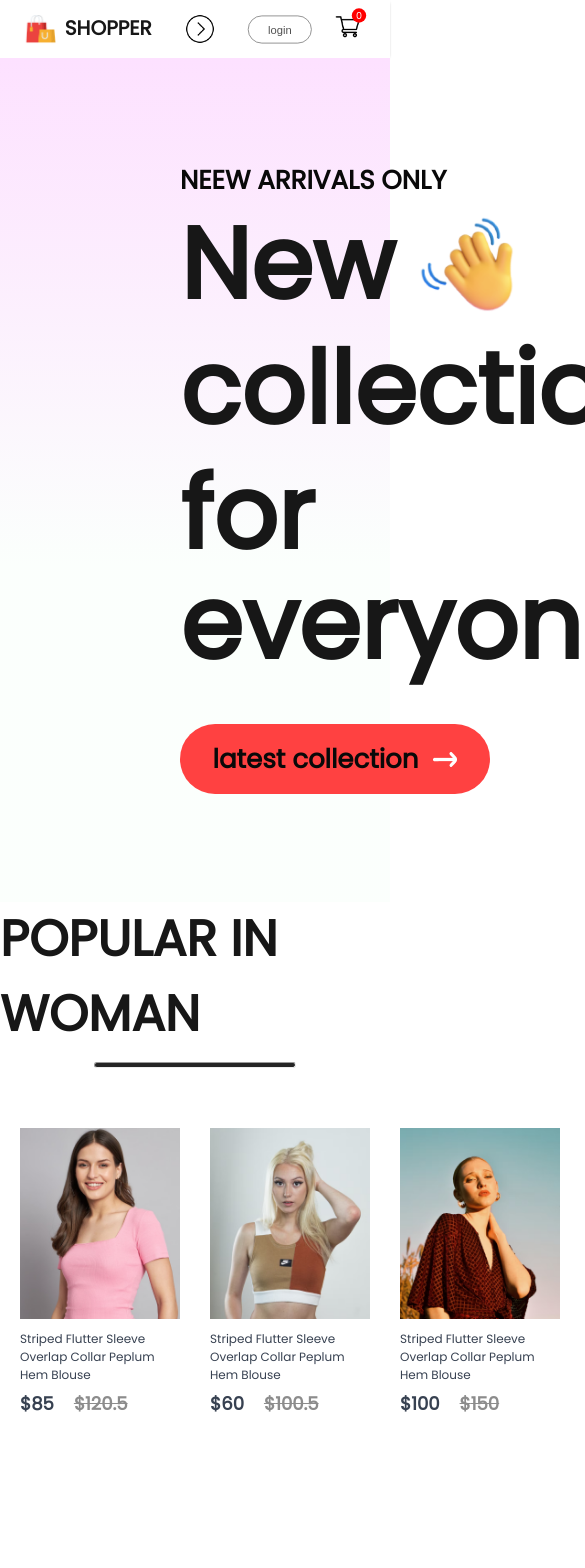
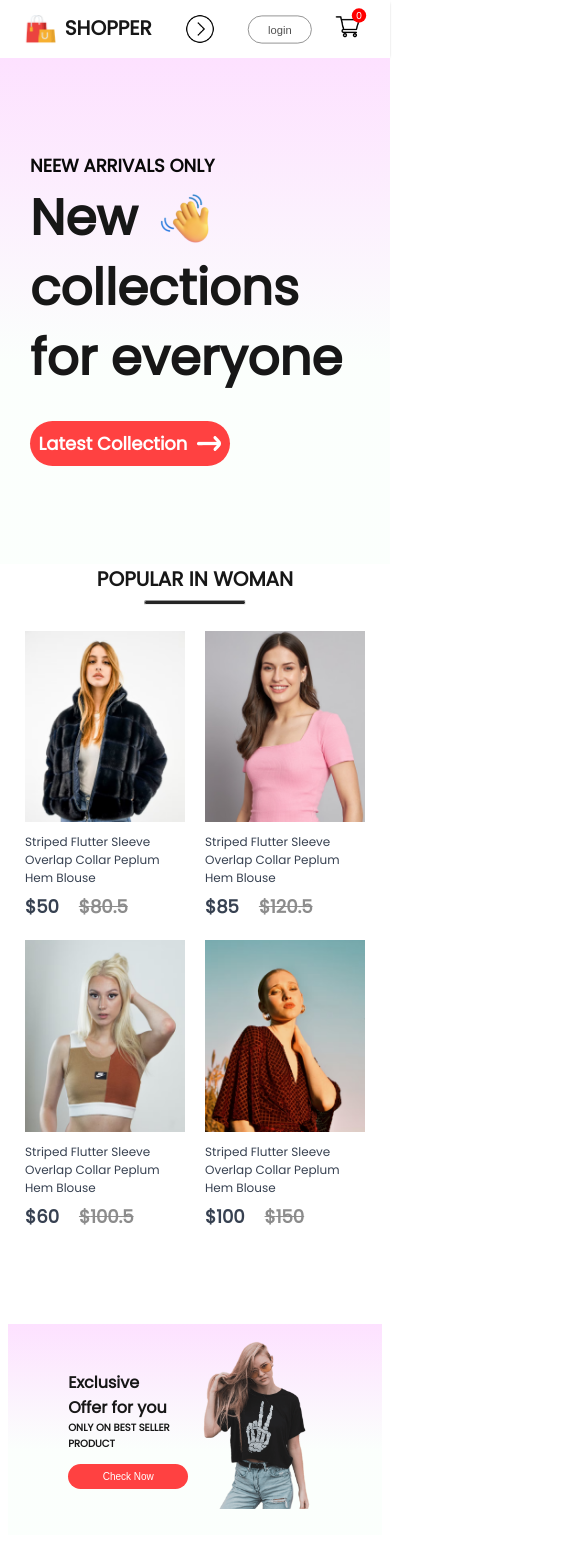
Before and after one commit to React-projects/E-commerce-web, a React (Create React App) app: page / in a window 390 px wide. Shown: the top 1568 px of the page, 585 px wide, since content can reach past the window. Built offline with nearby package versions, Linux system fonts and the light colour scheme.

Commit message:
responsive to hero and popular and newcollections and offers and newletter sections

```diff
--- a/src/Components/Hero/Hero.css
+++ b/src/Components/Hero/Hero.css
@@ -3,6 +3,7 @@
 	background: linear-gradient(180deg, #fde1ff, #e1ffea22 60%);
 	display: flex;
 }
+
 .hero-left {
 	flex: 1;
 	display: flex;
@@ -12,25 +13,30 @@
 	line-height: 1.1;
 	gap: 15px;
 }
+
 .hero-left h2 {
 	color: #090909;
 	font-size: 26px;
 	font-weight: 600;
 }
+
 .hero-left p {
 	color: #171717;
 	font-size: 100px;
 	font-weight: 700;
 }
-.hero-hand-icon{
+
+.hero-hand-icon {
 	display: flex;
 	align-items: center;
 	gap: 20px;
 }
-.hero-hand-icon img{
+
+.hero-hand-icon img {
 	width: 105px;
 }
-.hero-latest-btn{
+
+.hero-latest-btn {
 	display: flex;
 	justify-content: center;
 	align-items: center;
@@ -48,6 +54,13 @@
 	font-size: 22px;
 	font-weight: 500;
 }
+
+.hero-latest-btn h2 {
+
+	color: white !important;
+
+}
+
 .hero-right {
 	flex: 1;
 	display: flex;
@@ -55,3 +68,126 @@
 	justify-content: center;
 
 }
+
+/*  ! Responsive  */
+@media(max-width:1280px) {
+	.hero-left {
+		padding-left: 100px;
+	}
+
+	.hero-left h2 {
+		font-size: 22px;
+	}
+
+	.hero-left p {
+		font-size: 60px;
+	}
+
+	.hero-hand-icon img {
+		width: 80px;
+	}
+
+	.hero-latest-btn {
+		gap: 10px;
+		width: 250px;
+		height: 60px;
+		margin-top: 20px;
+		font-size: 18px;
+	}
+
+	.hero-right img {
+		width: 500px;
+
+	}
+}
+
+@media(max-width:1024px) {
+	.hero-left {
+		padding-left: 80px;
+	}
+
+	.hero-left h2 {
+		font-size: 20px;
+	}
+
+	.hero-left p {
+		font-size: 50px;
+	}
+
+	.hero-hand-icon img {
+		width: 65px;
+	}
+
+	.hero-latest-btn {
+		width: 220px;
+		height: 50px;
+		font-size: 16px;
+	}
+
+	.hero-right img {
+		width: 400px;
+
+	}
+}
+
+@media(max-width:800px) {
+	.hero {
+		height: 70vh;
+	}
+
+	.hero-left {
+		padding-left: 30px;
+	}
+
+	.hero-left h2 {
+		font-size: 16px;
+	}
+
+	.hero-left p {
+		font-size: 40px;
+	}
+
+	.hero-hand-icon img {
+		width: 50px;
+	}
+
+	.hero-latest-btn {
+		width: 175px;
+		height: 40px;
+		font-size: 16px;
+	}
+
+	.hero-right img {
+		width: 300px;
+
+	}
+}
+
+@media(max-width:500px) {
+	.hero {
+		flex-direction: column;
+		height: 60vh;
+	}
+
+	.hero-left h2 {
+		font-size: 18px;
+	}
+
+	.hero-left p {
+		font-size: 50px;
+	}
+
+	.hero-hand-icon img {
+		width: 55px;
+	}
+
+	.hero-latest-btn {
+		width: 200px;
+		height: 45px;
+		font-size: 14px;
+	}
+
+	.hero-right {
+		display: none;
+	}
+}
--- a/src/Components/Hero/Hero.jsx
+++ b/src/Components/Hero/Hero.jsx
@@ -17,7 +17,7 @@
           <p>collections</p>
           <p>for everyone</p>
           <div className="hero-latest-btn">
-            <h2>latest collection</h2>
+            <h2>Latest Collection</h2>
             <img src={ArrowIcon} alt="arrow-image" />
           </div>
         </>
--- a/src/Components/NewCollections/NewCollections.css
+++ b/src/Components/NewCollections/NewCollections.css
@@ -26,3 +26,66 @@
 margin-top: 50px;
 gap: 30px;
 }
+/*  ! Responsive  */
+@media(max-width:1280px) {
+
+
+  .new-collections h1 {
+    font-size: 40px;
+  }
+
+  .new-collections hr {
+    width: 160px;
+    height: 4px;
+  }
+
+  .collections{
+    gap: 20px;
+    margin-top: 30px;
+  }
+}
+
+@media(max-width:1024px) {
+
+
+  .new-collections h1 {
+    font-size: 30px;
+  }
+
+  .new-collections hr {
+    width: 120px;
+    height: 3px;
+  }
+
+  .collections {
+    gap: 15px;
+    margin-top: 20px;
+  }
+}
+
+@media(max-width:800px) {
+  .new-collections {
+    gap: 6px;
+  }
+
+  .new-collections h1 {
+    font-size: 20px;
+  }
+
+  .new-collections hr {
+    width: 100px;
+  }
+
+  .collections {
+    gap: 5px;
+  }
+}
+
+@media(max-width:500px) {
+
+  .collections {
+    display: grid;
+    grid-template-columns: 1fr 1fr;
+    gap: 20px;
+  }
+}
--- a/src/Components/NewLetter/NewLetter.css
+++ b/src/Components/NewLetter/NewLetter.css
@@ -11,15 +11,18 @@
   background: linear-gradient(180deg, #fde1ff, #e1ffea22 60%);
   gap: 30px;
 }
+
 .new-Letter h1 {
   color: #454545;
   font-size: 55px;
   font-weight: 600;
 }
+
 .new-Letter p {
   color: #454545;
   font-size: 20px;
 }
+
 .subscribe-input {
   display: flex;
   align-items: center;
@@ -34,6 +37,7 @@
   -o-border-radius: 80px;
   border: 1 solid #e3e3e3;
 }
+
 .new-Letter input[type="email"] {
   width: 500px;
   margin-left: 30px;
@@ -43,6 +47,7 @@
   font-family: Poppins;
   font-size: 16px;
 }
+
 .subscribe-input button {
   width: 210px;
   height: 70px;
@@ -56,3 +61,159 @@
   font-size: 16px;
   cursor: pointer;
 }
+
+/*  ! Responsive  */
+@media(max-width:1280px) {
+
+
+  .new-Letter {
+    padding: 0 80px;
+    margin-bottom: 120px;
+    gap: 20px;
+  }
+
+  .new-Letter h1 {
+    font-size: 36px;
+  }
+
+  .new-Letter p {
+    font-size: 16px;
+  }
+
+  .subscribe-input {
+    width: 600px;
+    height: 60px;
+  }
+
+  .new-Letter input[type="email"] {
+    width: 400px;
+  }
+
+  .subscribe-input button {
+    width: 160px;
+    height: 60px;
+  }
+
+}
+
+@media(max-width:1024px) {
+
+
+  .new-Letter {
+    margin-bottom: 60px;
+  }
+
+  .new-Letter h1 {
+    font-size: 30px;
+  }
+
+  .new-Letter p {
+    font-size: 14px;
+  }
+
+  .subscribe-input {
+    width: 500px;
+    height: 50px;
+  }
+
+  .new-Letter input[type="email"] {
+    width: 300px;
+    font-size: 14px;
+  }
+
+  .subscribe-input button {
+    width: 120px;
+    height: 50px;
+    font-size: 14px;
+  }
+}
+
+@media(max-width:800px) {
+  .new-Letter {
+    margin-bottom: 30px;
+    height: 35vh;
+  }
+
+  .new-Letter h1 {
+    font-size: 18px;
+  }
+
+  .new-Letter p {
+    font-size: 12px;
+  }
+
+  .subscribe-input {
+    width: 400px;
+    height: 40px;
+  }
+
+  .new-Letter input[type="email"] {
+    width: 200px;
+    font-size: 13px;
+  }
+
+  .subscribe-input button {
+    width: 100px;
+    height: 40px;
+    font-size: 13px;
+  }
+
+  .new-Letter {
+    margin-bottom: 30px;
+    height: 35vh;
+  }
+
+  .new-Letter h1 {
+    font-size: 18px;
+  }
+
+  .new-Letter p {
+    font-size: 12px;
+  }
+
+  .subscribe-input {
+    width: 400px;
+    height: 40px;
+  }
+
+  .new-Letter input[type="email"] {
+    width: 200px;
+    font-size: 13px;
+  }
+
+  .subscribe-input button {
+    width: 100px;
+    height: 40px;
+    font-size: 13px;
+  }
+}
+
+@media(max-width:500px) {
+
+  .new-Letter {
+    width: 100%;
+    height: 25vh;
+    padding: 0;
+    gap: 15px;
+  }
+
+  .new-Letter h1 {
+    font-size: 16px;
+  }
+
+  .new-Letter p {
+    font-size: 13px;
+    width: 200px;
+    text-align: center;
+  }
+
+  .subscribe-input {
+    width: 290px;
+  }
+
+  .new-Letter input[type="email"] {
+    width: 130px;
+  }
+
+
+}
--- a/src/Components/Offers/Offers.css
+++ b/src/Components/Offers/Offers.css
@@ -7,22 +7,26 @@
   margin-bottom: 150px;
   background: linear-gradient(180deg, #fde1ff, #e1ffea22 60%);
 }
+
 .offers-left {
   flex: 1;
   display: flex;
   flex-direction: column;
   justify-content: center;
 }
+
 .offers-left h1 {
   color: #171717;
   font-size: 80px;
   font-weight: 600;
 }
+
 .offers-left p {
   color: #171717;
   font-size: 22px;
   font-weight: 600;
 }
+
 .offers-left button {
   width: 282px;
   height: 70px;
@@ -40,9 +44,125 @@
   cursor: pointer;
 
 }
-.offer-right{
+
+.offer-right {
   flex: 1;
   display: flex;
   align-items: center;
   justify-content: end;
-padding-top: 50px;}
+  padding-top: 50px;
+}
+
+/*  ! Responsive  */
+@media(max-width:1280px) {
+  .offers {
+    padding: 0 80px;
+    margin-bottom: 120px;
+  }
+
+  .offers-left h1 {
+    font-size: 40px;
+  }
+
+  .offers-left p {
+    font-size: 18px;
+  }
+
+  .offers-left button {
+    width: 220px;
+    height: 50px;
+    font-size: 18px;
+  }
+
+  .offers-right img {
+    width: 300px;
+  }
+
+  .offers-right {
+    padding-top: 30px;
+  }
+}
+
+@media(max-width:1024px) {
+  .offers {
+    padding: 0 60px;
+    margin-bottom: 80px;
+    height: 40vh;
+  }
+
+  .offers-left h1 {
+    font-size: 30px;
+  }
+
+  .offers-left p {
+    font-size: 16px;
+  }
+
+  .offers-left button {
+    width: 160px;
+    height: 40px;
+    font-size: 16px;
+  }
+
+  .offers-right img {
+    width: 200px;
+  }
+
+  .offers-right {
+    padding-top: 10px;
+  }
+}
+
+@media(max-width:800px) {
+  .offers {
+    margin-bottom: 60px;
+    height: 30vh;
+  }
+
+  .offers-left h1 {
+    font-size: 22px;
+  }
+
+  .offers-left p {
+    font-size: 13px;
+  }
+
+  .offers-left button {
+    width: 150px;
+    height: 30px;
+    font-size: 12px;
+  }
+
+  .offers-right img {
+    width: 180px;
+  }
+
+
+}
+
+@media(max-width:500px) {
+  .offers {
+    margin-bottom: 50px;
+    height: 25vh;
+  }
+
+  .offers-left h1 {
+    font-size: 16px;
+  }
+
+  .offers-left p {
+    font-size: 10px;
+  }
+
+  .offers-left button {
+    width: 120px;
+    height: 25px;
+    font-size: 10px;
+    margin-top: 12px;
+  }
+
+  .offers-right img {
+    width: 120px;
+  }
+
+}
--- a/src/Components/Popular/Popular.css
+++ b/src/Components/Popular/Popular.css
@@ -5,11 +5,13 @@
   gap: 10px;
   height: 90vh;
 }
+
 .popular h1 {
   color: #171717;
   font-size: 50px;
   font-weight: 600;
 }
+
 .popular hr {
   width: 200px;
   height: 4px;
@@ -18,10 +20,83 @@
   -moz-border-radius: 10px;
   -ms-border-radius: 10px;
   -o-border-radius: 10px;
-	background-color: #252525;
+  background-color: #252525;
 }
-.popular-item{
-	margin-top: 50px;
-	display: flex;
-	gap: 30px;
+
+.popular-item {
+  margin-top: 50px;
+  display: flex;
+  gap: 30px;
 }
+
+/*  ! Responsive  */
+@media(max-width:1280px) {
+  .popular {
+    height: 70vh;
+  }
+
+  .popular h1 {
+    font-size: 40px;
+  }
+
+  .popular hr {
+    width: 160px;
+    height: 4px;
+  }
+
+  .popular-item {
+    gap: 20px;
+    margin-top: 30px;
+  }
+}
+
+@media(max-width:1024px) {
+  .popular {
+    height: 60vh;
+  }
+
+  .popular h1 {
+    font-size: 30px;
+  }
+
+  .popular hr {
+    width: 120px;
+    height: 3px;
+  }
+
+  .popular-item {
+    gap: 15px;
+    margin-top: 20px;
+  }
+}
+
+@media(max-width:800px) {
+  .popular {
+    height: 50vh;
+    gap: 6px;
+  }
+
+  .popular h1 {
+    font-size: 20px;
+  }
+
+  .popular hr {
+    width: 100px;
+  }
+
+  .popular-item {
+    gap: 5px;
+  }
+}
+
+@media(max-width:500px) {
+  .popular {
+    height: 90vh;
+  }
+
+  .popular-item {
+    display: grid;
+    grid-template-columns: 1fr 1fr;
+    gap: 20px;
+  }
+}
```
Lines whose indentation alone changed are shown as unchanged.
